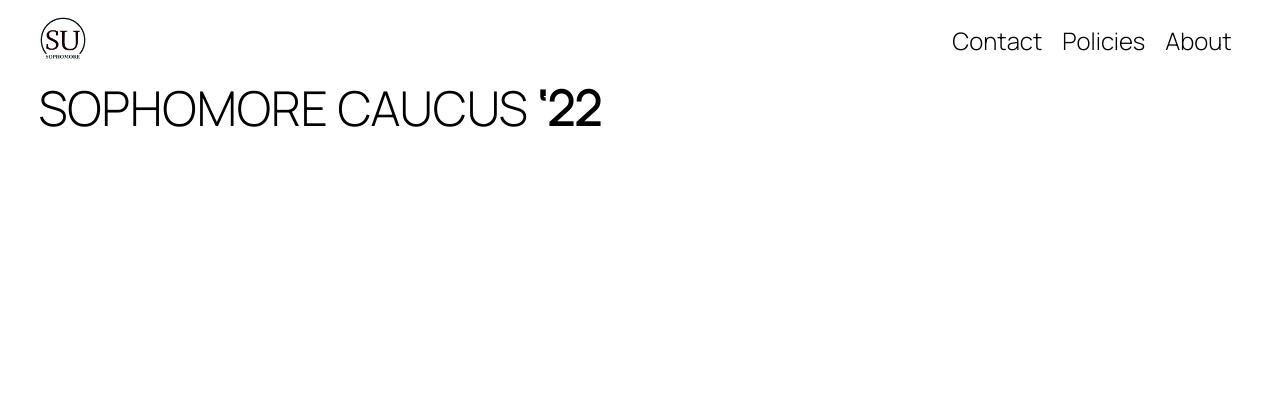
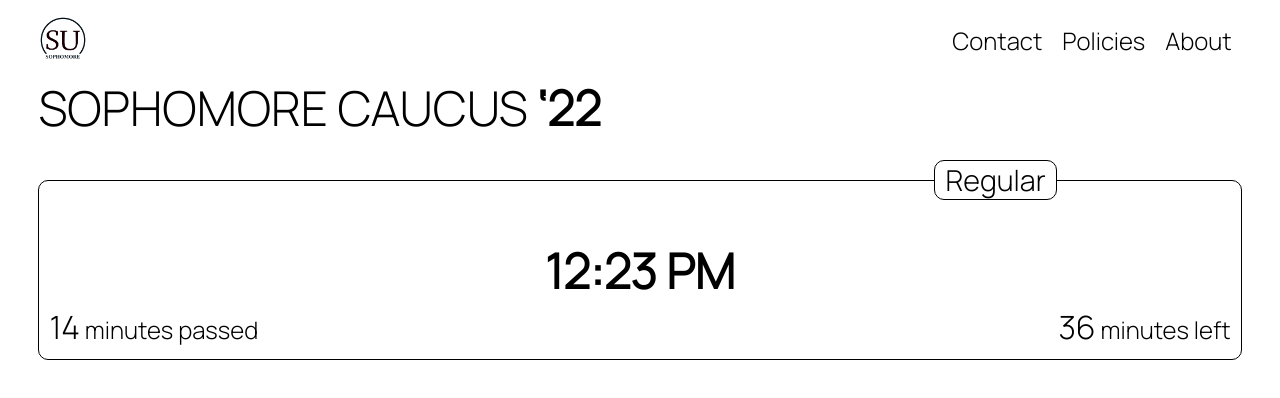
Before and after one commit to leomet07/sophomore.stuysu.org, a Next.js app: page / in a window 1280 px wide. Shown: the top 398 px of the page. Built offline with nearby package versions, Linux system fonts and the light colour scheme.

Commit message:
Added Schedule Widget

```diff
--- /dev/null
+++ b/components/ScheduleWidget.tsx
@@ -0,0 +1,30 @@
+import styles from "../styles/ScheduleWidget.module.css";
+
+const ScheduleWidget = () => {
+	return (
+		<div id={styles.container}>
+			<div id={styles.schedule_type}>
+				<span>Regular</span>
+			</div>
+			<div id={styles.schedule_widget}>
+				<div className={styles.bottom}>
+					<p>
+						<span className={styles.highlight}>14</span> min
+						<span className={styles.shorten_utes}>utes</span>
+						&nbsp;passed
+					</p>
+				</div>
+				<h1 id={styles.current_time}>12:23 PM</h1>
+				<div className={styles.bottom}>
+					<p>
+						<span className={styles.highlight}>36</span> min
+						<span className={styles.shorten_utes}>utes</span>
+						&nbsp;left
+					</p>
+				</div>
+			</div>
+		</div>
+	);
+};
+
+export default ScheduleWidget;
--- a/pages/index.tsx
+++ b/pages/index.tsx
@@ -2,6 +2,7 @@ import type { NextPage } from "next";
 import Head from "next/head";
 import Image from "next/image";
 import styles from "../styles/Home.module.css";
+import ScheduleWidget from "../components/ScheduleWidget";
 
 const Home: NextPage = () => {
 	return (
@@ -19,6 +20,9 @@ const Home: NextPage = () => {
 					SOPHOMORE CAUCUS&nbsp;
 					<span className={styles.bolded_insert}>&lsquo;22</span>
 				</h1>
+				<section id={styles.schedule_widget}>
+					<ScheduleWidget />
+				</section>
 			</main>
 		</>
 	);
--- a/styles/Home.module.css
+++ b/styles/Home.module.css
@@ -18,3 +18,8 @@
 		font-size: 2.5rem;
 	}
 }
+#schedule_widget {
+	margin-top: 20px;
+	width: 100%;
+	height: 200px;
+}
--- /dev/null
+++ b/styles/ScheduleWidget.module.css
@@ -0,0 +1,72 @@
+#container {
+	width: 100%;
+	height: 100%;
+	display: flex;
+	flex-direction: column;
+	justify-content: space-between;
+}
+
+#schedule_type {
+	background-color: white;
+	border: 1px solid black;
+	border-radius: 10px;
+	width: fit-content;
+	height: 40px;
+	position: absolute;
+	z-index: 3;
+	display: flex;
+	align-items: center;
+	justify-content: center;
+	padding-right: 10px;
+	padding-left: 10px;
+	margin-left: 70vw;
+}
+
+#schedule_type span {
+	font-size: 1.8rem;
+}
+
+#schedule_widget {
+	margin-top: auto;
+	width: 100%;
+	height: 180px;
+	border: 1px solid black;
+	border-radius: 10px;
+	padding: 10px;
+	display: flex;
+	align-items: center;
+	justify-content: space-between;
+	font-size: 1.5rem;
+}
+.bottom {
+	align-self: flex-end;
+}
+
+#current_time {
+	font-size: 3rem;
+
+	position: absolute;
+	margin-left: auto;
+	margin-right: auto;
+	left: 0;
+	right: 0;
+	text-align: center;
+}
+
+.highlight {
+	font-size: 2rem;
+}
+@media (max-width: 750px) {
+	#schedule_type {
+		margin-left: 50vw;
+	}
+	#schedule_widget {
+		font-size: 1.25rem;
+	}
+	.highlight {
+		font-size: 1.4rem;
+	}
+	.shorten_utes {
+		display: none;
+	}
+}
```
